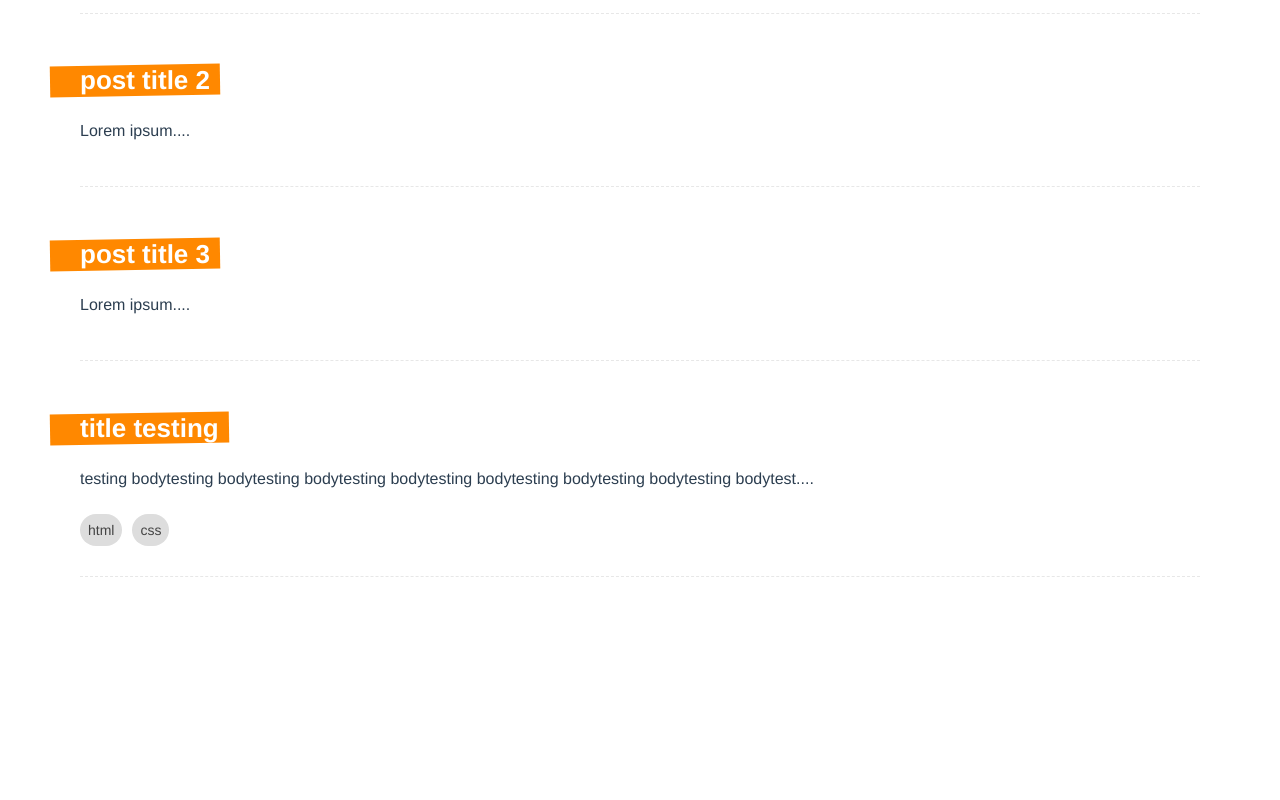
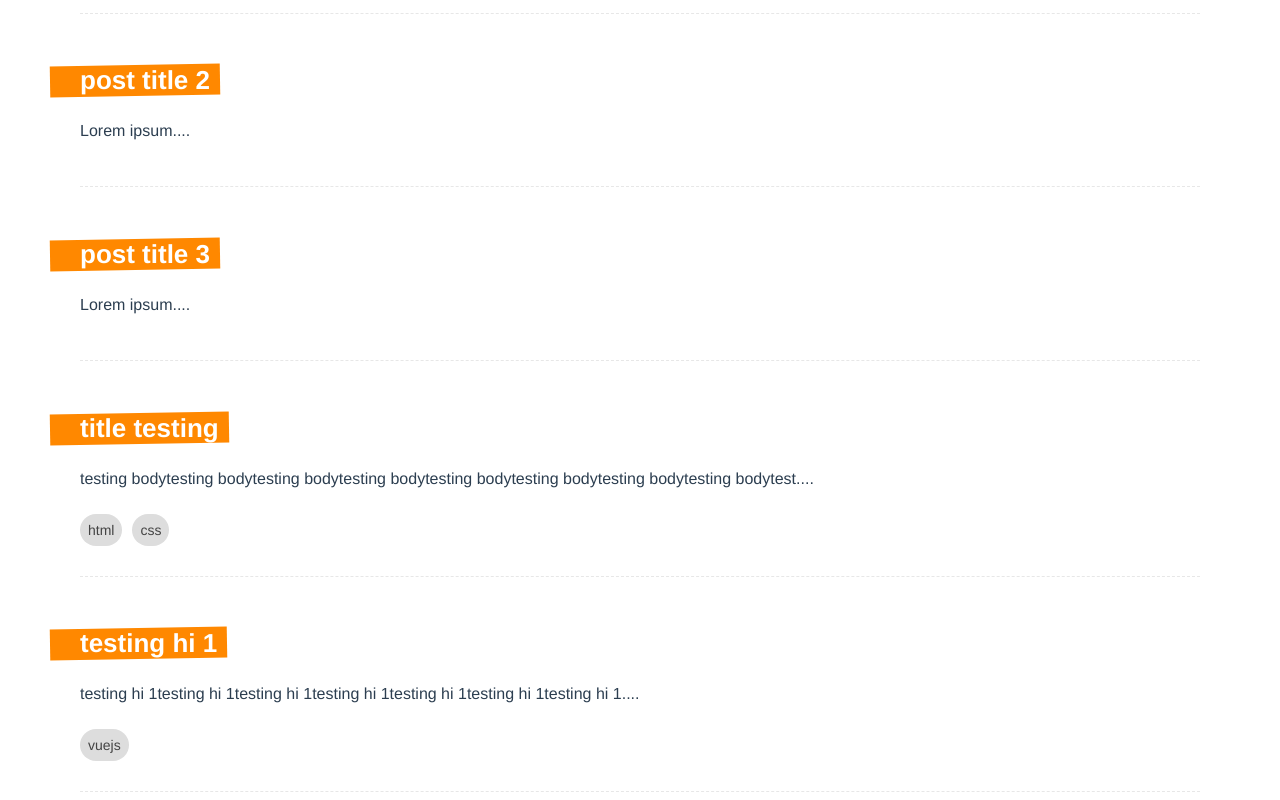
Before and after one commit to Oakekywe/Composition-Api-Testing, a Vue app: page / in a window 1280 px wide. Shown: the part 367-1167 px from the top of the page. Before the commit the page ends 992 px from the top, so only its background shows below. Built offline with nearby package versions, Linux system fonts and the light colour scheme; data requests are answered from the project's data file.

Commit message:
use router route

```diff
--- a/database/db.json
+++ b/database/db.json
@@ -23,6 +23,14 @@
         "css"
       ],
       "id": 4
+    },
+    {
+      "title": "testing hi 1",
+      "body": "testing hi 1testing hi 1testing hi 1testing hi 1testing hi 1testing hi 1testing hi 1",
+      "tags": [
+        "vuejs"
+      ],
+      "id": 5
     }
   ]
 }
--- a/src/views/Create.vue
+++ b/src/views/Create.vue
@@ -17,8 +17,11 @@
 
 <script>
 import { ref } from '@vue/reactivity'
+import { useRouter } from 'vue-router'
 export default {
     setup(){
+        let router= useRouter()
+
         let title= ref("")
         let body= ref("")
         let tag= ref("")
@@ -42,8 +45,8 @@ export default {
                     tags: tags.value
                 })
             })
+            router.push('/')
         }
-
         return {title, body, tag, handleKeyDown, tags, addPost}
     }
 }
--- a/src/views/DetailPost.vue
+++ b/src/views/DetailPost.vue
@@ -11,11 +11,14 @@
 <script>
 import Spinner from '../components/Spinner'
 import getPost from "../composables/getPost"
+import {useRoute} from "vue-router"
 export default {
   components: { Spinner },
     props:['id'],
     setup(props){
-        let {post, error, load}= getPost(props.id)
+        let router= useRoute()
+        // console.log(router.params.id)
+        let {post, error, load}= getPost(router.params.id)
         load()
         return {post, error}
     }
```
